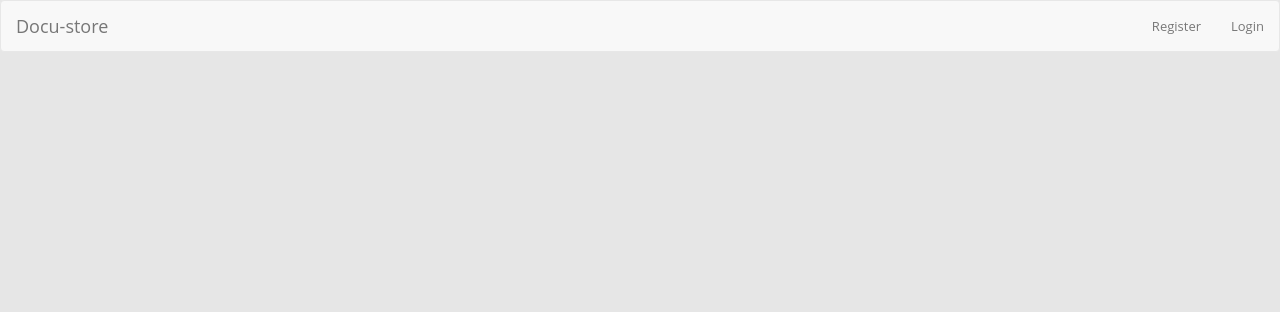
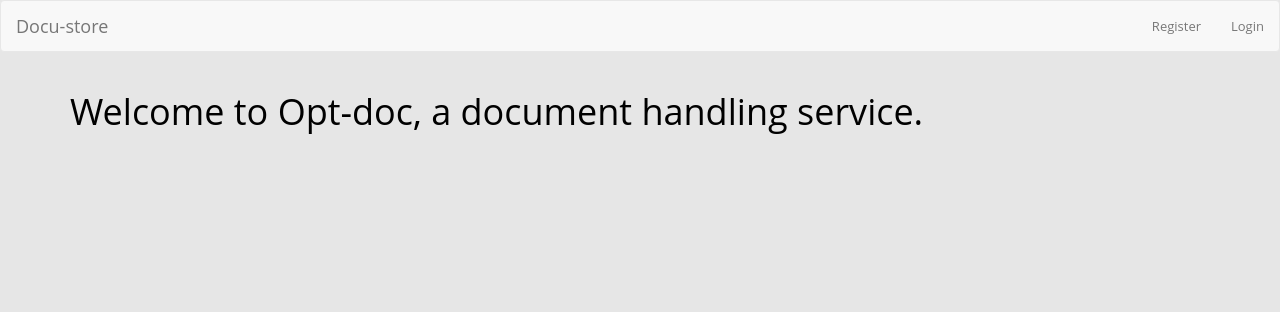
Before and after one commit to rachhtordoff/test-doc, a Flask app: page / in a window 1280 px wide. Shown: the top 312 px of the page. Run offline with Flask 2, Linux system fonts and the light colour scheme; some libraries are stand-ins or nearby versions.

Commit message:
titles to frontends

```diff
--- a/apps/client-frontend/src/templates/pages/index.html
+++ b/apps/client-frontend/src/templates/pages/index.html
@@ -8,6 +8,6 @@
      </ul>
    {% endif %}
  {% endwith %}
-
+<h1> Welcome to Opt-doc, a document handling service.</h1>
 
 {% endblock %}
```
